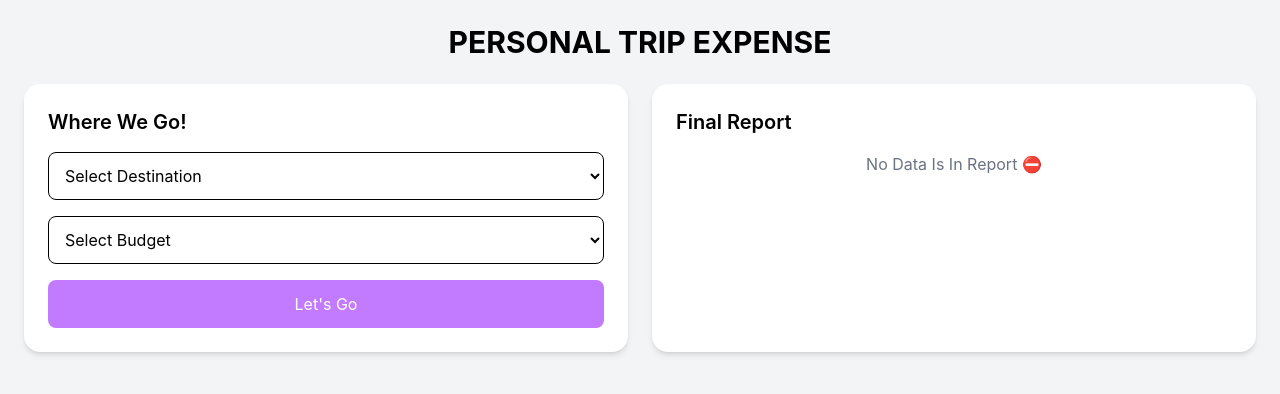
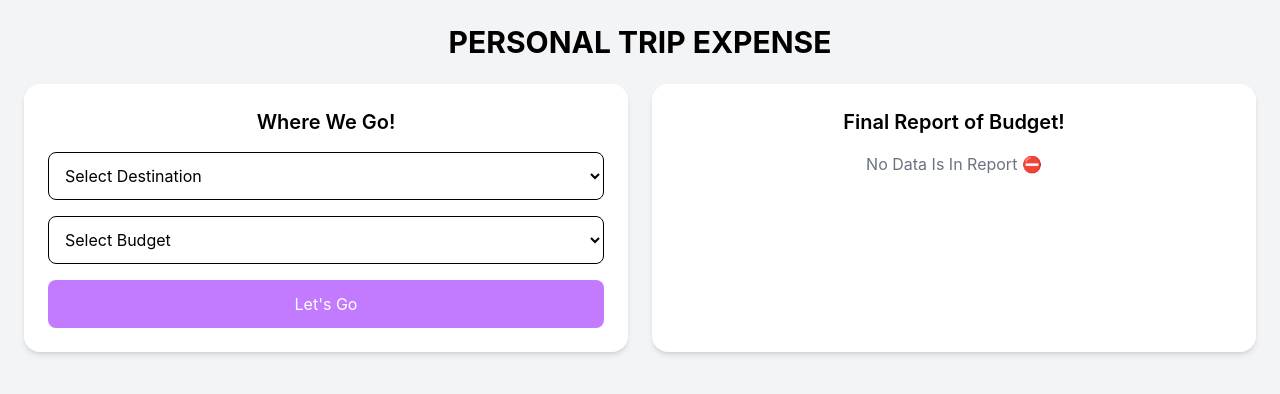
Before and after one commit to KrishLad-Narola/Personal-Trip-Expense, a React (Vite) app: page / in a window 1280 px wide. Shown: the top 394 px of the page. Built offline with nearby package versions, Linux system fonts and the light colour scheme.

Commit message:
Change Placeholder in Hide Expanse

```diff
--- a/src/Components/Trip.jsx
+++ b/src/Components/Trip.jsx
@@ -41,7 +41,7 @@ const Trip = () => {
   };
 
   return (
-    <div className="min-h-screen bg-gray-100 p-6">
+    <div className="min-h-screen  bg-gray-100 p-6">
       <h1 className="text-3xl font-bold text-center mb-6">
         PERSONAL TRIP EXPENSE
       </h1>
@@ -50,7 +50,7 @@ const Trip = () => {
 
 
         <div className="bg-white p-6 rounded-2xl shadow-md">
-          <h2 className="text-xl font-semibold mb-4">Where We Go!</h2>
+          <h2 className="text-xl text-center font-semibold mb-4">Where We Go!</h2>
 
           <form
            onSubmit={handleSubmit}>
@@ -99,7 +99,7 @@ const Trip = () => {
 
 
         <div className="bg-white p-6 rounded-2xl shadow-md">
-          <h2 className="text-xl font-semibold mb-4">Final Report</h2>
+          <h2 className="text-xl  text-center font-semibold mb-4">Final Report of Budget! </h2>
 
           {reports.length === 0 ? (
             <p className="text-gray-500 text-center">
--- a/src/Components/TripExpense.jsx
+++ b/src/Components/TripExpense.jsx
@@ -65,7 +65,7 @@ const TripExpense = ({ TripInfo, onFinalSubmit }) => {
               <input
                 type="text"
                 name="RemarkExpense"
-                placeholder="Remark"
+                placeholder="RemarkExpense"
                 value={fieldData.RemarkExpense}
                 onChange={handleChange}
                 className="w-full p-3 border rounded-lg mb-3"
@@ -77,7 +77,7 @@ const TripExpense = ({ TripInfo, onFinalSubmit }) => {
               <input
                 type="number"
                 name="TotalExpenses"
-                placeholder="Total"
+                placeholder="TotalAmount"
                 value={fieldData.TotalExpenses}
                 onChange={handleChange}
                 className="w-full p-3 border rounded-lg mb-3"
```
